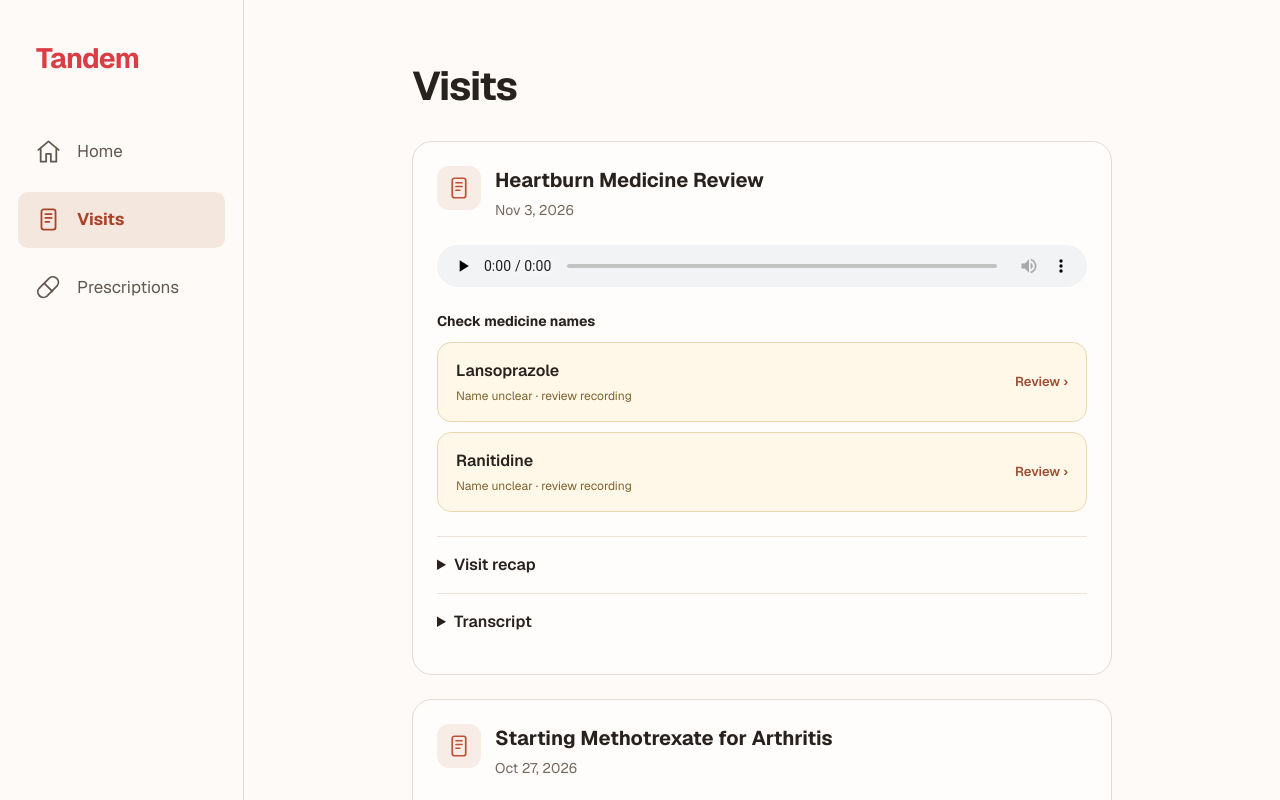
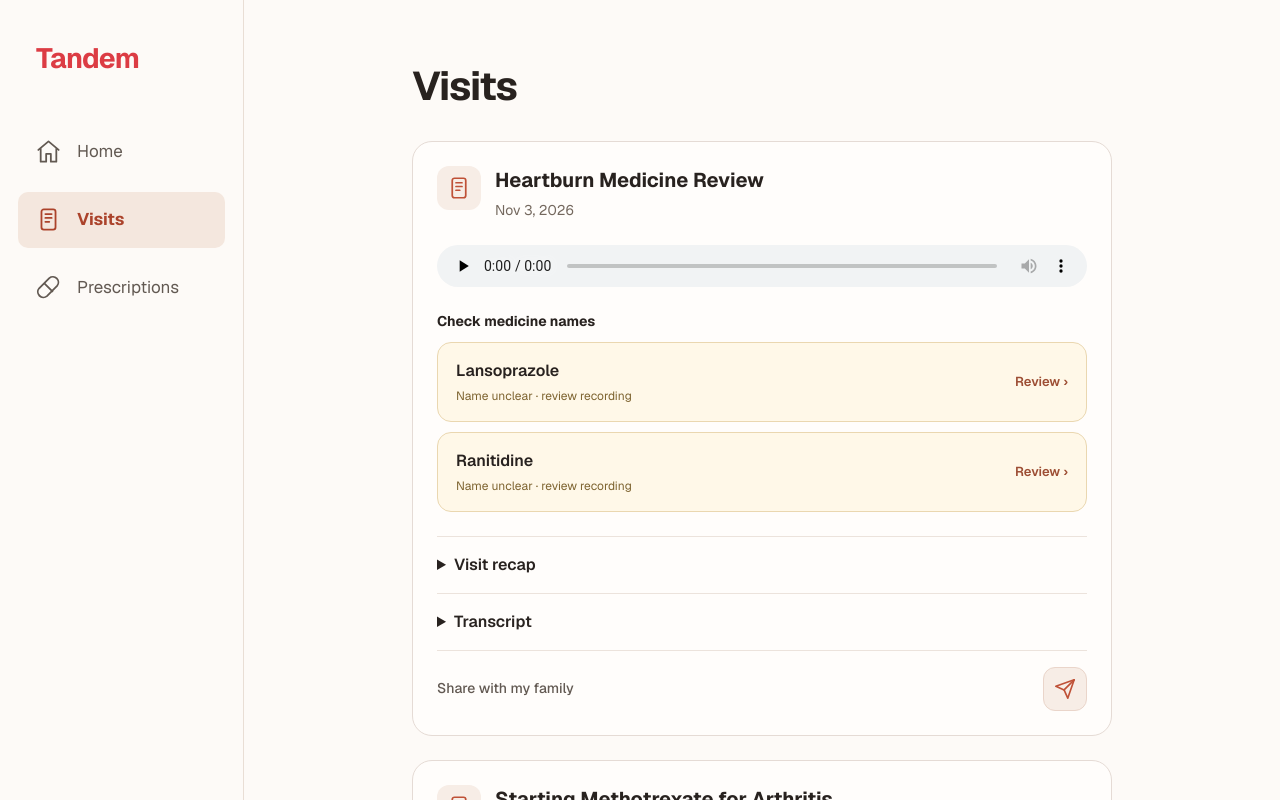
Before and after one commit to tandem-core/Tandem-Webapp, a Next.js app: page /demo/visits in a window 1280 px wide. Shown: the top 800 px of the page. Built offline with nearby package versions, Linux system fonts and the light colour scheme.

Commit message:
basic share button (to be changed)

```diff
--- a/app/demo/visits/page.tsx
+++ b/app/demo/visits/page.tsx
@@ -2,6 +2,7 @@ import Icon from "@/components/demo-icon";
 import { demoVisits } from "@/lib/demo-visits";
 import MedicineNameCheck from "@/components/medicine-name-check";
 import { medicineExcerpts } from "@/lib/medicine-excerpts";
+import ShareVisit from "@/components/share-visit";
 
 function timestamp(seconds: number) {
   return `${Math.floor(seconds / 60)}:${String(Math.floor(seconds % 60)).padStart(2, "0")}`;
@@ -17,7 +18,7 @@ export default function Visits() {
       <h1>Visits</h1>
       <div className="recordings-list">
         {demoVisits.map(({ conversation, summary, medications, audioUrl }) => (
-          <article className="recording-card" key={conversation.id}>
+          <article className="recording-card" id={`visit-${conversation.sourceId}`} key={conversation.id}>
             <div className="recording-heading">
               <span className="recording-icon"><Icon name="visit" /></span>
               <div>
@@ -57,6 +58,7 @@ export default function Visits() {
                 ))}
               </div>
             </details>
+            <ShareVisit title={conversation.title} summary={summary} visitId={`visit-${conversation.sourceId}`} />
           </article>
         ))}
       </div>
--- a/app/globals.css
+++ b/app/globals.css
@@ -97,7 +97,8 @@ button:focus-visible, a:focus-visible { outline: 3px solid #93402b; outline-offs
 }
 
 .recordings-list { display: grid; gap: 24px; margin-top: 32px; }
-.recording-card { border: 1px solid #e5dbd5; border-radius: 20px; padding: 24px; background: #fffdfb; min-width: 0; }
+.recording-card { border: 1px solid #e5dbd5; border-radius: 20px; padding: 24px; background: #fffdfb; min-width: 0; scroll-margin-top: 24px; }
+.recording-card:target { outline: 2px solid #bf5a3e; outline-offset: 4px; }
 .recording-heading { display: flex; align-items: flex-start; gap: 14px; }
 .recording-icon { flex-shrink: 0; color: #bf5137; background: #f7ede6; padding: 10px; border-radius: 12px; }
 .recording-icon svg { width: 24px; height: 24px; }
--- /dev/null
+++ b/components/share-visit.module.css
@@ -0,0 +1,19 @@
+.section { display: flex; align-items: center; justify-content: space-between; gap: 16px; padding-top: 16px; border-top: 1px solid #ece3dc; color: #625952; font-size: 14px; font-weight: 500; }
+.send { display: grid; place-items: center; width: 44px; height: 44px; border: 1px solid #ead5ca; border-radius: 12px; color: #bf5137; background: #f7ede6; cursor: pointer; flex-shrink: 0; }
+.send:hover { background: #f1e1d6; }
+.send:disabled { opacity: .5; cursor: wait; }
+.send svg { width: 22px; height: 22px; }
+.dialog { margin: auto; width: calc(100% - 32px); max-width: 480px; max-height: calc(100dvh - 32px); overflow-y: auto; padding: 24px; border: 1px solid #e5dbd5; border-radius: 24px; background: var(--background); color: var(--foreground); text-align: left; font-weight: 400; }
+.dialog::backdrop { background: #28221f66; }
+.header { display: flex; align-items: center; gap: 12px; margin-bottom: 24px; }
+.header h2 { font-size: 20px; font-weight: 650; }
+.close { width: 36px; height: 44px; flex-shrink: 0; border: 0; background: transparent; font-size: 30px; color: #bf5137; cursor: pointer; }
+.dialog h3 { font-size: 18px; font-weight: 650; line-height: 1.4; }
+.dialog p { font-size: 15px; line-height: 1.7; margin-top: 12px; }
+.label { display: block; margin: 24px 0 8px; font-size: 14px; font-weight: 600; }
+.link { width: 100%; min-width: 0; border: 1px solid #e5dbd5; border-radius: 10px; padding: 12px; background: #fffdfb; font-size: 14px; }
+.actions { display: flex; flex-wrap: wrap; gap: 12px; margin-top: 18px; }
+.copy, .email { border-radius: 12px; padding: 12px 18px; font-size: 14px; font-weight: 600; text-align: center; }
+.copy { background: #bf5a3e; color: white; border: 1px solid #bf5a3e; cursor: pointer; }
+.email { border: 1px solid #e5dbd5; }
+.status { min-height: 24px; color: #74685e; }
--- /dev/null
+++ b/components/share-visit.tsx
@@ -0,0 +1,62 @@
+"use client";
+
+import { useRef, useState } from "react";
+import styles from "./share-visit.module.css";
+
+export default function ShareVisit({ title, summary, visitId }: { title: string; summary: string; visitId: string }) {
+  const dialog = useRef<HTMLDialogElement>(null);
+  const [url, setUrl] = useState("");
+  const [status, setStatus] = useState("");
+  const [sharing, setSharing] = useState(false);
+
+  async function share() {
+    const link = new URL(`/demo/visits#${visitId}`, window.location.origin).href;
+    setUrl(link);
+    setStatus("");
+    if (navigator.share) {
+      try {
+        setSharing(true);
+        await navigator.share({ title, text: summary, url: link });
+        return;
+      } catch (error) {
+        if (error instanceof Error && error.name === "AbortError") return;
+      } finally {
+        setSharing(false);
+      }
+    }
+    dialog.current?.showModal();
+  }
+
+  async function copyLink() {
+    try {
+      await navigator.clipboard.writeText(url);
+      setStatus("Link copied.");
+    } catch {
+      setStatus("Select and copy the link below.");
+    }
+  }
+
+  return (
+    <section className={styles.section} aria-label={`Share ${title} with my family`}>
+      <span>Share with my family</span>
+      <button className={styles.send} onClick={share} disabled={sharing} aria-label={`Share this visit: ${title}`} title="Share this visit">
+        <svg viewBox="0 0 24 24" fill="none" stroke="currentColor" strokeWidth="1.8" strokeLinecap="round" strokeLinejoin="round" aria-hidden="true"><path d="m22 2-7 20-4-9-9-4Z" /><path d="m22 2-11 11" /></svg>
+      </button>
+      <dialog ref={dialog} className={styles.dialog} aria-labelledby={`share-title-${visitId}`}>
+        <div className={styles.header}>
+          <button className={styles.close} onClick={() => dialog.current?.close()} aria-label="Close sharing">×</button>
+          <h2 id={`share-title-${visitId}`}>Share with my family</h2>
+        </div>
+        <h3>{title}</h3>
+        <p>{summary}</p>
+        <label className={styles.label} htmlFor={`share-link-${visitId}`}>Visit link</label>
+        <input id={`share-link-${visitId}`} className={styles.link} value={url} readOnly onFocus={(event) => event.currentTarget.select()} />
+        <div className={styles.actions}>
+          <button className={styles.copy} onClick={copyLink}>Copy link</button>
+          <a className={styles.email} href={`mailto:?subject=${encodeURIComponent(title)}&body=${encodeURIComponent(`${summary}\n\n${url}`)}`}>Share by email</a>
+        </div>
+        <p className={styles.status} role="status">{status}</p>
+      </dialog>
+    </section>
+  );
+}
```
